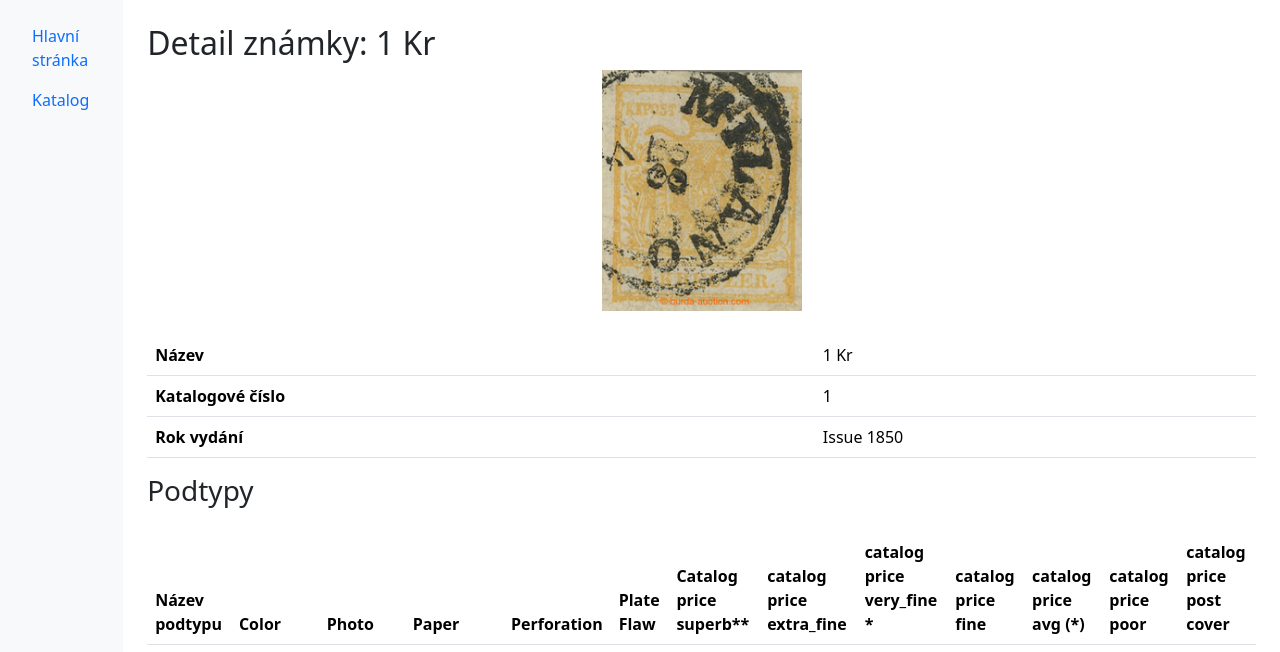
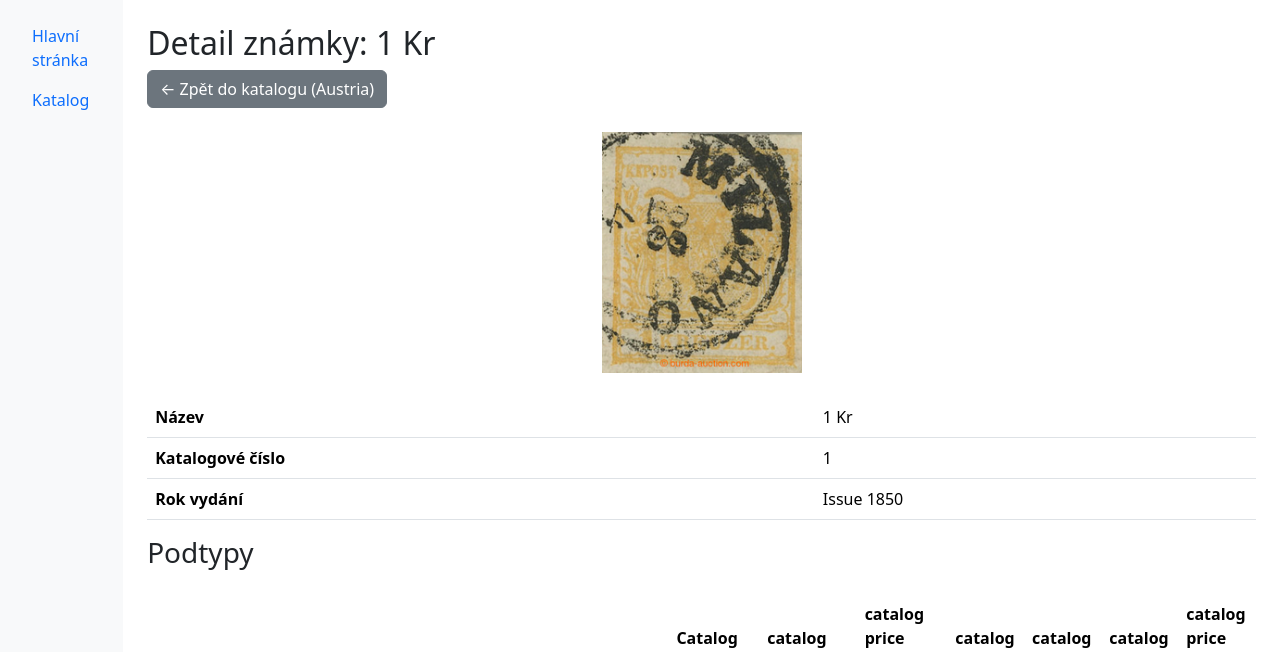
Before and after one commit to procesor2017/StampCollector, a FastAPI app: page /stamps/1 in a window 1280 px wide. Shown: the part 88-740 px from the top of the page. Run offline with FastAPI, Linux system fonts and the light colour scheme; data comes from the database, SQL or seed files in the repository.

Commit message:
- add back button for stamp_details

```diff
--- a/backend/app/main.py
+++ b/backend/app/main.py
@@ -84,12 +84,14 @@ def index(request: Request):
     return templates.TemplateResponse("index.html", {"request": request})
 
 # Katalog známek
-@app.get("/catalog", response_class=HTMLResponse)
+@app.get("/catalog/{country}", response_class=HTMLResponse, name="catalog")
+@app.get("/catalog", response_class=HTMLResponse, name="catalog_no_country")
 def catalog(request: Request, country: str = None):
-    countries = crud.get_all_countries()  # Získání seznamu zemí z databáze
-    emissions = []
+    countries = crud.get_all_countries()  # Seznam všech zemí
     if country:
         emissions = crud.get_emissions_by_country(country)  # Filtr podle země
+    else:
+        emissions = crud.get_emissions_by_country(None)  # Pokud není země, nezobrazovat filtr
     return templates.TemplateResponse(
         "catalog.html",
         {"request": request, "countries": countries, "emissions": emissions, "selected_country": country},
--- a/backend/templates/stamp_detail.html
+++ b/backend/templates/stamp_detail.html
@@ -2,6 +2,10 @@
 {% block title %}Detail známky{% endblock %}
 {% block content %}
 <h2>Detail známky: {{ stamp.name }}</h2>
+
+<a href="{{ url_for('catalog', country=stamp.emission.country.name) }}" class="btn btn-secondary mb-4">
+    ← Zpět do katalogu ({{ stamp.emission.country.name }})
+</a>
 
 <img src="/images/{{ stamp.photo_path_base }}" alt="photo" width="200" class="mx-auto d-block">
 <table class="table mt-4">
```
